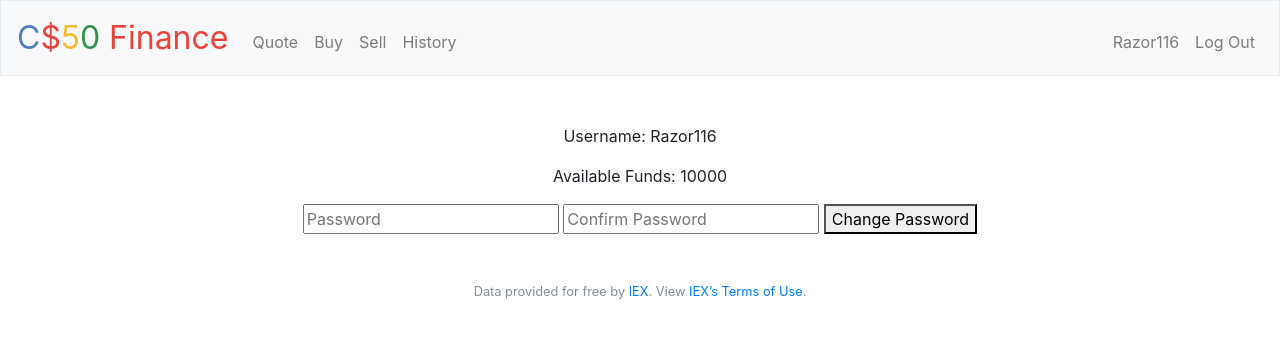
After one commit to MikeT117/CS50-Pset7-Finance, a Flask app: page /account in a window 1280 px wide. The commit adds this page. Shown: the top 338 px of the page. Run offline with Flask 2, Linux system fonts and the light colour scheme; a user stored in the database is signed in; some libraries are stand-ins or nearby versions.

Commit message:
completed with additional functionality

```diff
--- a/application.py
+++ b/application.py
@@ -1,6 +1,6 @@
 import os
 from cs50 import SQL
-from flask import Flask, flash, redirect, render_template, request, session, g
+from flask import Flask, flash, redirect, render_template, request, session, g, url_for
 from flask_session import Session
 from tempfile import mkdtemp
 from werkzeug.exceptions import default_exceptions
@@ -42,7 +42,10 @@ def addTransaction(symbol, shareamount, costPerShare, TType):
 @app.route("/", methods=['GET'])
 @login_required
 def index():
-    user = db.execute("select distinct cash, symbol, shareAmount, shareValue from users left join user_stocks on users.id = user_stocks.user where users.id=:userID group by symbol", userID=g.user)
+    try:
+        user = db.execute("select distinct cash, symbol, shareAmount, shareValue from users left join user_stocks on users.id = user_stocks.user where users.id=:userID group by symbol", userID=g.user)
+    except Exception as err:
+        return apology(err)
     holdingsTotal = 0
     if user[0]['shareAmount']:
         for i in user:
@@ -159,6 +162,25 @@ def register():
     #else:
     #    return apology("Username, Password or confitmation incorrect, Please try again!", 403)
 
+@app.route('/account', methods=['GET'])
+@login_required
+def account():
+    return render_template('account.html', data=db.execute("select * from users where id=:userID", userID=g.user)[0])
+
+@app.route('/account/changePW', methods=['POST'])
+@login_required
+def updatePassword():
+    pw = request.form.get('password')
+    cpw = request.form.get('confirmation')
+    if pw == cpw:
+        hashPW = generate_password_hash(pw, method='pbkdf2:sha256', salt_length=8)
+        try:
+            db.execute("update users set hash=:pw", pw=hashPW)
+        except Exception as err:
+            return apology(err)
+        return redirect(url_for('account', pwChanged=True))
+    return redirect(url_for('account', pwChanged=False))
+
 @app.route("/sell", methods=["GET", "POST"])
 @login_required
 def sell():
--- /dev/null
+++ b/templates/account.html
@@ -0,0 +1,19 @@
+{% extends "layout.html" %}
+
+{% block title %}
+    Log In
+{% endblock %}
+
+{% block main %}
+    <p>Username: {{data['username']}}</p>
+    <p>Available Funds: {{data['cash']}}</p>
+    <form action='/account/changePW' method='POST'>
+        <input type='text' name='password' placeholder='Password'>
+        <input type='text' name='confirmation' placeholder='Confirm Password'>
+        <button type='submit'>Change Password</button>
+    </form>
+    {% if request.args.get('pwChanged') == 'True' %}
+        </br>
+        <p>Your PW has been Changed!</p>
+    {% endif %}
+{% endblock %}
--- a/templates/layout.html
+++ b/templates/layout.html
@@ -37,7 +37,7 @@
                         <li class="nav-item"><a class="nav-link" href="/history">History</a></li>
                     </ul>
                     <ul class="navbar-nav ml-auto mt-2">
-                        <li class="nav-item"><a class="nav-link">{{session.username}}</a></li>
+                        <li class="nav-item"><a class="nav-link" href="/account">{{session.username}}</a></li>
                         <li class="nav-item"><a class="nav-link" href="/logout">Log Out</a></li>
                     </ul>
                 {% else %}
```
Also changed, not shown: finance.db, 1 other file.
